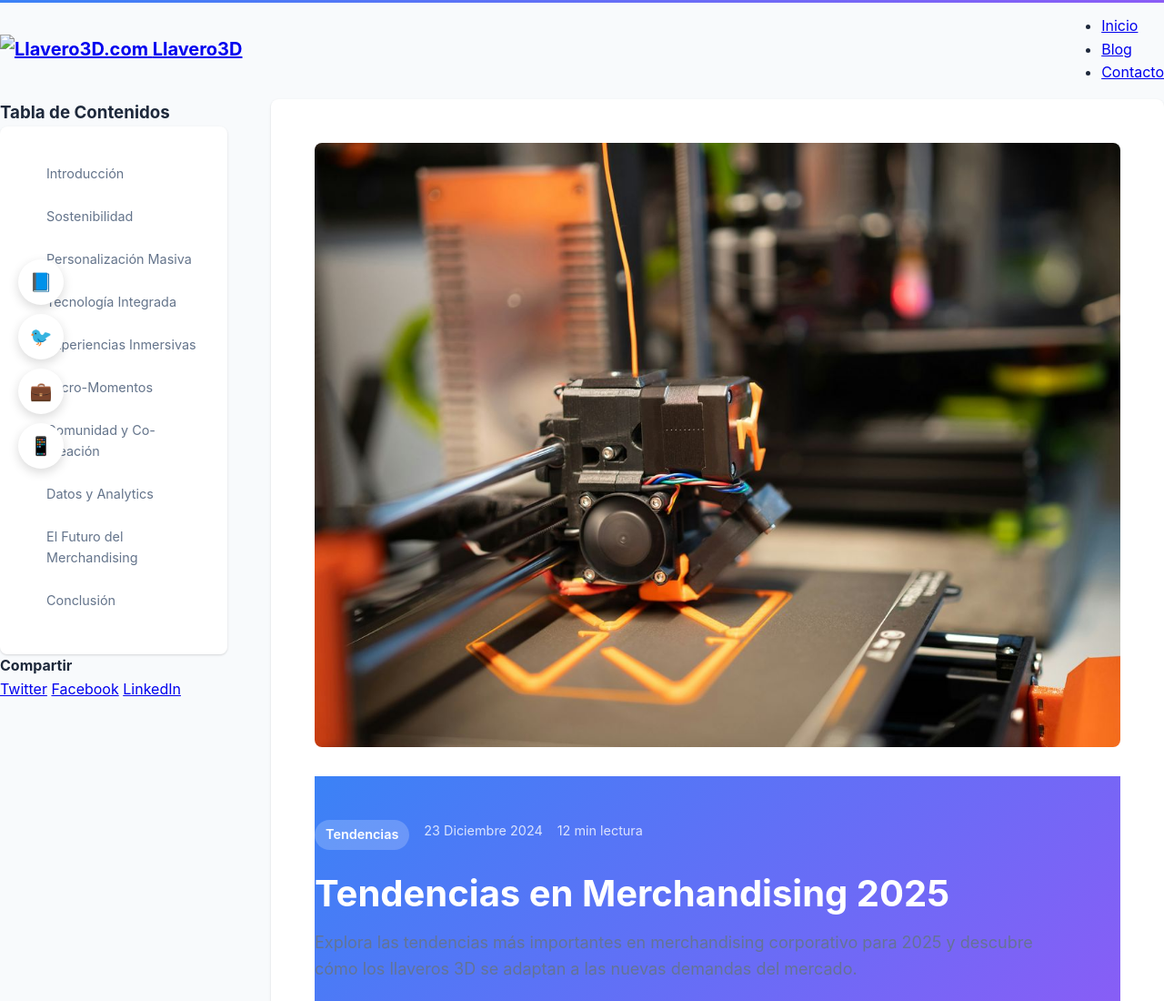
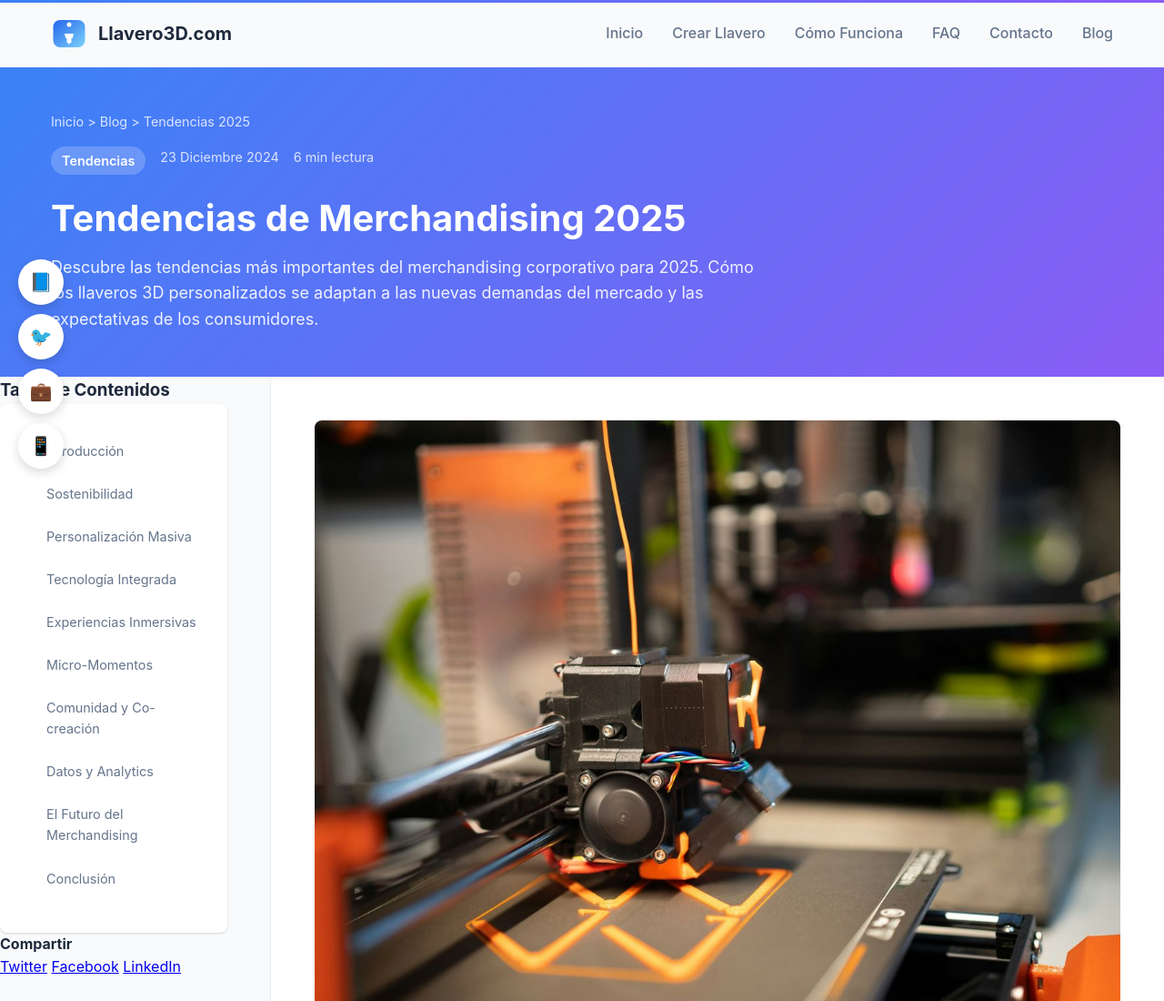
Before and after one commit to Nacho879/llaveros3d, a website: page blog/tendencias-merchandising-2025.html in a window 1280 px wide. Shown: the top 1100 px of the page at 91% size. Drawn offline with Linux system fonts and the light colour scheme.

Commit message:
🔧 Fix: Corregir header-content y top bar en artículos restantes del blog
- ✅ llaveros-eventos-corporativos.html: Agregar header-content completo y corregir top bar
- ✅ consejos-diseno-llaveros-3d.html: Agregar header-content completo y corregir top bar
- ✅ proceso-fabricacion-llaveros-3d.html: Agregar header-content completo y corregir top bar
- ✅ tendencias-merchandising-2025.html: Agregar header-content completo y corregir top bar

Correcciones aplicadas:
- ✅ Agregar sección article-header con breadcrumbs, metadatos, título y excerpt
- ✅ Corregir estructura del header con div.wrap
- ✅ Estandarizar navegación completa (6 enlaces)
- ✅ Corregir ruta del logo (/assets/logo.svg)
- ✅ Agregar IDs faltantes para menú móvil
- ✅ Unificar logo y texto (Llavero3D.com)

Todos los artículos del blog ahora tienen estructura consistente y funcional.

```diff
--- a/blog/tendencias-merchandising-2025.html
+++ b/blog/tendencias-merchandising-2025.html
@@ -63,40 +63,56 @@
 <body>
     <!-- Header -->
     <header class="blog-header">
+        <div class="wrap">
             <div class="header-content">
-            <div class="logo">
-                <a href="/">
-                    <img src="/logo.svg" alt="Llavero3D.com" width="40" height="40">
-                    <span>Llavero3D</span>
+                <a href="/" class="logo">
+                    <img src="/assets/logo.svg" alt="Logo Llavero3D" width="40" height="40">
+                    <span>Llavero3D.com</span>
                 </a>
-            </div>
+                <nav class="nav">
+                    <a href="/">Inicio</a>
+                    <a href="/#creador">Crear Llavero</a>
+                    <a href="/#como-funciona">Cómo Funciona</a>
+                    <a href="/#faq">FAQ</a>
+                    <a href="/#contacto">Contacto</a>
+                    <a href="/blog/">Blog</a>
+                </nav>
 
-            <!-- Mobile Menu Toggle -->
-            <button class="mobile-menu-toggle" aria-label="Abrir menú">
+                <!-- Menú hamburguesa para móvil -->
+                <button class="mobile-menu-toggle" id="mobileMenuToggle" aria-label="Abrir menú">
                     <span></span>
                     <span></span>
                     <span></span>
                 </button>
 
-            <!-- Navigation -->
-            <nav class="main-nav">
-                <ul>
-                    <li><a href="/">Inicio</a></li>
-                    <li><a href="/blog/">Blog</a></li>
-                    <li><a href="/#contacto">Contacto</a></li>
-                </ul>
-            </nav>
-
-            <!-- Mobile Navigation -->
-            <nav class="mobile-nav">
-                <ul>
-                    <li><a href="/">Inicio</a></li>
-                    <li><a href="/blog/">Blog</a></li>
-                    <li><a href="/#contacto">Contacto</a></li>
-                </ul>
+                <!-- Navegación móvil -->
+                <nav class="mobile-nav" id="mobileNav">
+                    <a href="/">Inicio</a>
+                    <a href="/#creador">Crear Llavero</a>
+                    <a href="/#como-funciona">Cómo Funciona</a>
+                    <a href="/#faq">FAQ</a>
+                    <a href="/#contacto">Contacto</a>
+                    <a href="/blog/">Blog</a>
                 </nav>
             </div>
+        </div>
     </header>
+
+    <!-- Article Header -->
+    <section class="article-header">
+        <div class="wrap">
+            <div class="breadcrumb">
+                <a href="/">Inicio</a> > <a href="/blog/">Blog</a> > Tendencias 2025
+            </div>
+            <div class="article-meta">
+                <span class="category">Tendencias</span>
+                <span class="date">23 Diciembre 2024</span>
+                <span class="reading-time">6 min lectura</span>
+            </div>
+            <h1>Tendencias de Merchandising 2025</h1>
+            <p class="article-excerpt">Descubre las tendencias más importantes del merchandising corporativo para 2025. Cómo los llaveros 3D personalizados se adaptan a las nuevas demandas del mercado y las expectativas de los consumidores.</p>
+        </div>
+    </section>
 
     <!-- Main Content -->
     <main class="article-layout">
```
Also changed, not shown: blog/consejos-diseno-llaveros-3d.html (+39 -23 lines), blog/llaveros-eventos-corporativos.html (+39 -23 lines), blog/proceso-fabricacion-llaveros-3d.html (+39 -23 lines). Lines whose indentation alone changed are shown as unchanged.
